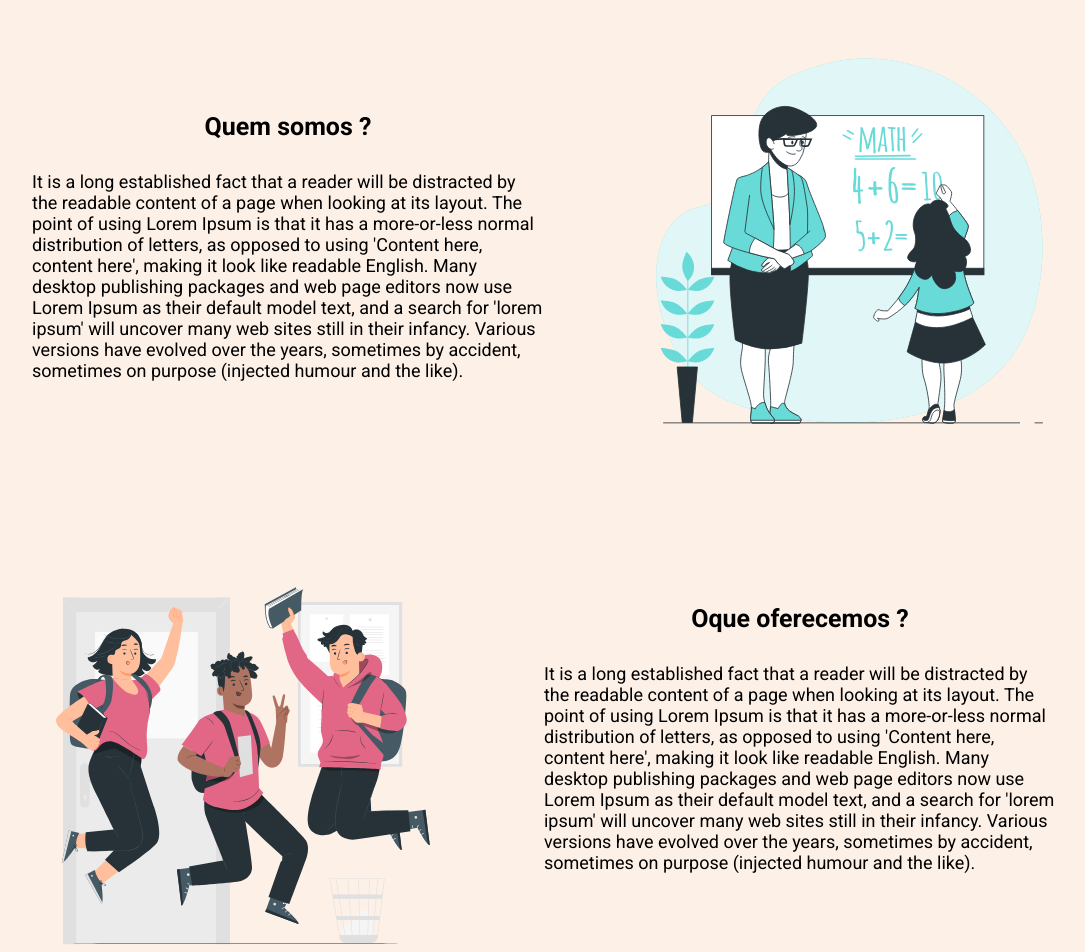
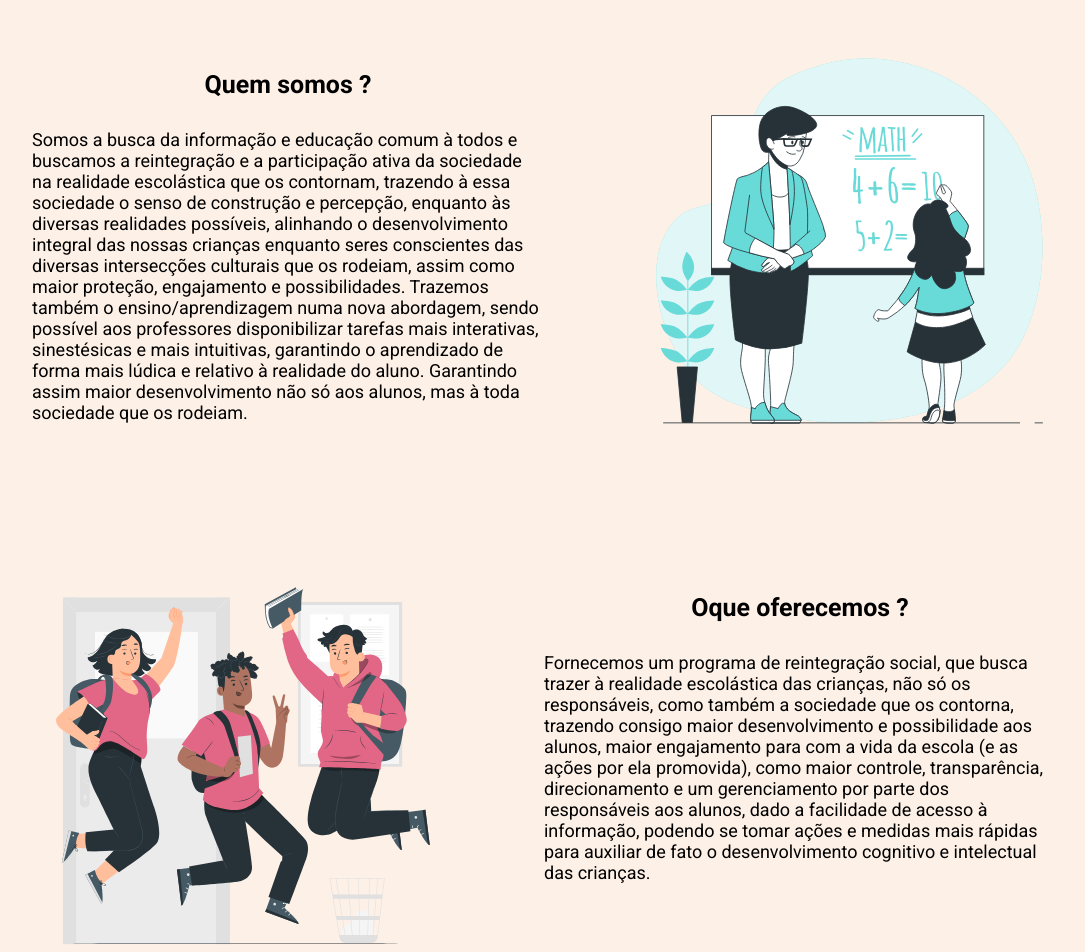
Before and after one commit to TopFireBr3/WebSchool, a React (Create React App) app: page / in a window 1280 px wide. Shown: the part 100-1052 px from the top of the page, without its empty margins (96-1181 px from the left). Built offline with nearby package versions, Linux system fonts and the light colour scheme.

Commit message:
Initial commit

```diff
--- a/src/contexts/login/loginContext.jsx
+++ b/src/contexts/login/loginContext.jsx
@@ -1,26 +1,26 @@
 import { createContext } from "react";
 import axios from "axios";
 import { toast } from "react-toastify";
+import { useHistory } from "react-router-dom";
 
 export const LoginContext = createContext({});
 
 export const LoginProvider = ({ children }) => {
-  async function Login(formLogin) {
-    try {
-      const response = await axios.post(
-        "https://api-web-school.herokuapp.com/login",
-        formLogin
-      );
 
-      localStorage.setItem("Token", response.data.accessToken);
+    const history = useHistory()
 
-      toast.success("Entrando na aplicação");
-    } catch (_) {
-      toast.error("E-mail ou Senha incorretos");
+    function Login(formLogin) {
+        axios.post(
+            "https://api-web-school.herokuapp.com/login",
+            formLogin
+        )
+        .then((response) => {
+            localStorage.setItem("Token", response.data.accessToken);
+            toast.success("Entrando na aplicação");
+            setTimeout(() => history.push(`/dash-${response.data.user.type}`) , 3000);
+        })
+        .catch((err)=>  toast.error(err.response.data))
     }
-  }
 
-  return (
-    <LoginContext.Provider value={{ Login }}>{children}</LoginContext.Provider>
-  );
-};
+    return (<LoginContext.Provider value={{ Login }}>{children}</LoginContext.Provider>);
+}
--- a/src/pages/Home/index.jsx
+++ b/src/pages/Home/index.jsx
@@ -17,16 +17,21 @@ const Home = () => {
           <ThemeDiv f="column" a="center" w="100%" g="30px" j="center">
             <h2>Quem somos ?</h2>
             <p>
-              It is a long established fact that a reader will be distracted by
-              the readable content of a page when looking at its layout. The
-              point of using Lorem Ipsum is that it has a more-or-less normal
-              distribution of letters, as opposed to using 'Content here,
-              content here', making it look like readable English. Many desktop
-              publishing packages and web page editors now use Lorem Ipsum as
-              their default model text, and a search for 'lorem ipsum' will
-              uncover many web sites still in their infancy. Various versions
-              have evolved over the years, sometimes by accident, sometimes on
-              purpose (injected humour and the like).
+            Somos a busca da informação e educação comum à todos e
+            buscamos a reintegração e a participação ativa da sociedade
+            na realidade escolástica que os contornam, trazendo à essa
+            sociedade o senso de construção e percepção, enquanto às
+            diversas realidades possíveis, alinhando o desenvolvimento
+            integral das nossas crianças enquanto seres conscientes
+            das diversas intersecções culturais que os rodeiam, assim como
+            maior proteção, engajamento e possibilidades.
+            Trazemos também o ensino/aprendizagem numa nova abordagem,
+            sendo possível aos professores disponibilizar tarefas mais interativas,
+            sinestésicas e mais intuitivas, garantindo o aprendizado de forma mais
+            lúdica e relativo à realidade do aluno. Garantindo assim maior
+            desenvolvimento não só aos alunos, mas à toda sociedade que os
+            rodeiam.
+
             </p>
           </ThemeDiv>
           <img src={imgHome1} alt="Menina escrevendo no quadro" />
@@ -42,16 +47,16 @@ const Home = () => {
           >
             <h2>Oque oferecemos ?</h2>
             <p>
-              It is a long established fact that a reader will be distracted by
-              the readable content of a page when looking at its layout. The
-              point of using Lorem Ipsum is that it has a more-or-less normal
-              distribution of letters, as opposed to using 'Content here,
-              content here', making it look like readable English. Many desktop
-              publishing packages and web page editors now use Lorem Ipsum as
-              their default model text, and a search for 'lorem ipsum' will
-              uncover many web sites still in their infancy. Various versions
-              have evolved over the years, sometimes by accident, sometimes on
-              purpose (injected humour and the like).
+            Fornecemos um programa de reintegração social, que busca
+            trazer à realidade escolástica das crianças, não só os responsáveis,
+            como também a sociedade que os contorna, trazendo
+            consigo maior desenvolvimento e possibilidade aos alunos, maior
+            engajamento para com a vida da escola (e as ações por ela promovida),
+            como maior controle, transparência, direcionamento e um gerenciamento
+            por parte dos responsáveis aos alunos, dado a facilidade de acesso à informação,
+            podendo se tomar ações e medidas mais rápidas para auxiliar de fato o
+            desenvolvimento cognitivo e intelectual das crianças.
+
             </p>
           </ThemeDiv>
         </ThemeTextDiv>
--- a/src/pages/Login/index.jsx
+++ b/src/pages/Login/index.jsx
@@ -1,7 +1,7 @@
 import { useState, useContext } from "react";
 import { useHistory } from "react-router-dom";
 
-import { Input, Button, Link } from "@mui/material";
+import { Input, Button, Link, TextField } from "@mui/material";
 import { AiOutlineEye, AiOutlineEyeInvisible } from "react-icons/ai";
 import learning from "../../assets/Learning-bro.svg";
 
@@ -50,7 +50,8 @@ const Login = () => {
         <FormLogin onSubmit={handleSubmit(onHandleSubmit)} className="form">
           <h2>Login</h2>
 
-          <Input
+          <TextField
+            label="E-mail"
             className="Input"
             placeholder="Digite seu e-mail"
             {...register("email")}
@@ -59,10 +60,11 @@ const Login = () => {
             <span className="errorMessage1">{errors.email.message}</span>
           )}
 
-          <Input
+          <TextField
+            label="Senha"
             className="Input"
             type={showPassword}
-            placeholder="Senha"
+            placeholder="Digite sua senha"
             {...register("password")}
           />
           {errors.password && (
--- a/src/pages/Login/styled.js
+++ b/src/pages/Login/styled.js
@@ -79,7 +79,6 @@ export const FormLogin = styled.form`
 
   .Input {
     width: 80%;
-    height: 6vh;
     background-color: var(--grey-0);
     border-radius: 1vh;
     text-decoration: none;
@@ -90,7 +89,7 @@ export const FormLogin = styled.form`
     position: relative;
     height: 10vh;
     right: -8.5vw;
-    top: -12vh;
+    top: -13vh;
   }
 
   @media (max-width: 500px) {
@@ -113,7 +112,7 @@ export const FormLogin = styled.form`
 
   .errorMessage {
     position: absolute;
-    top: 51.5vh;
+    top: 54vh;
     color: red;
     font-size: 2.3vh;
     height: 2vh;
--- a/src/routes/index.jsx
+++ b/src/routes/index.jsx
@@ -28,6 +28,22 @@ export const Routes = () => {
       <Route path="/notices">
         <Notices />
       </Route>
+
+      <Route path="/dash-instituicao">
+        <h1>Hello World</h1>
+      </Route>
+
+      <Route path="/dash-aluno">
+        <h1>Hello World</h1>
+      </Route>
+
+      <Route path="/dash-professor">
+        <h1>Hello World</h1>
+      </Route>
+
+      <Route path="/dash-responsavel">
+        <h1>Hello World</h1>
+      </Route>
     </Switch>
   );
 };
```
Also changed, not shown: src/pages/Dashboards/Aluno/index.jsx (added), src/pages/Dashboards/Aluno/styled.js (added).
